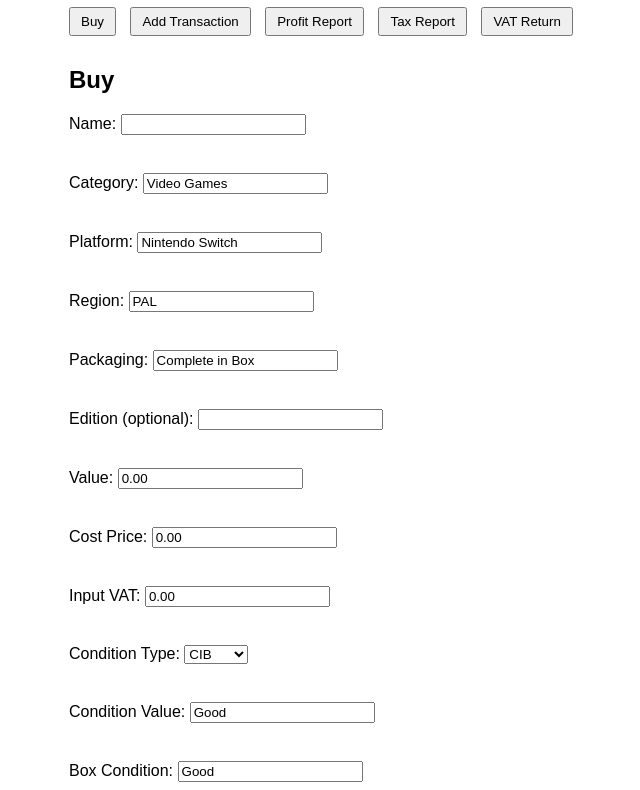
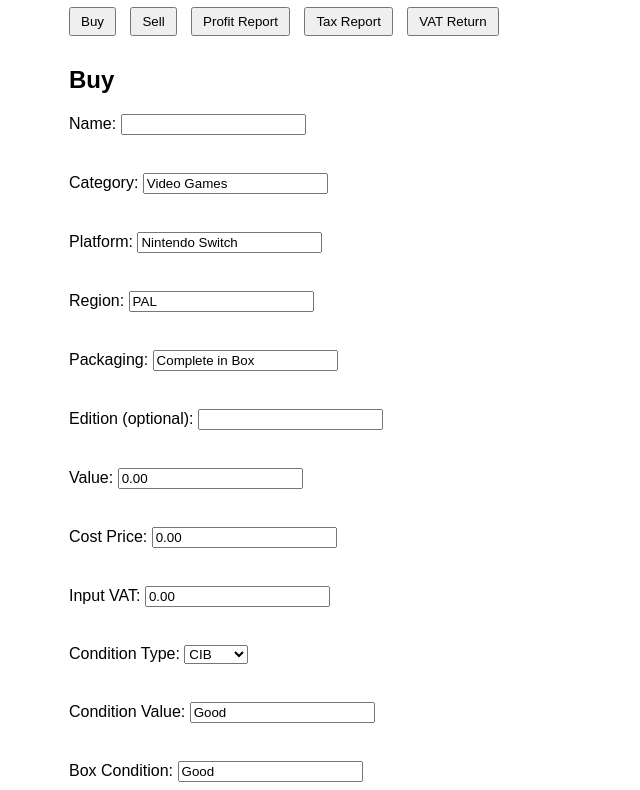
Before and after one commit to RyanFitzsimons/collectibles-prototype, a website: page public/index.html in a window 1280 px wide. Shown: the part 93-883 px from the top of the page, without its empty margins (171-811 px from the left). Drawn offline with Linux system fonts and the light colour scheme.

Commit message:
Updated transaction to sell tab to accurately reflect use

```diff
--- a/public/index.html
+++ b/public/index.html
@@ -13,7 +13,7 @@
   <nav>
     <!-- Each button triggers showSection() in script.js to display the corresponding section -->
     <button onclick="showSection('add-item')">Buy</button>
-    <button onclick="showSection('add-transaction')">Add Transaction</button>
+    <button onclick="showSection('add-transaction')">Sell</button>
     <button onclick="showSection('profit-report')">Profit Report</button>
     <button onclick="showSection('tax-report')">Tax Report</button>
     <button onclick="showSection('vat-return')">VAT Return</button>
```
